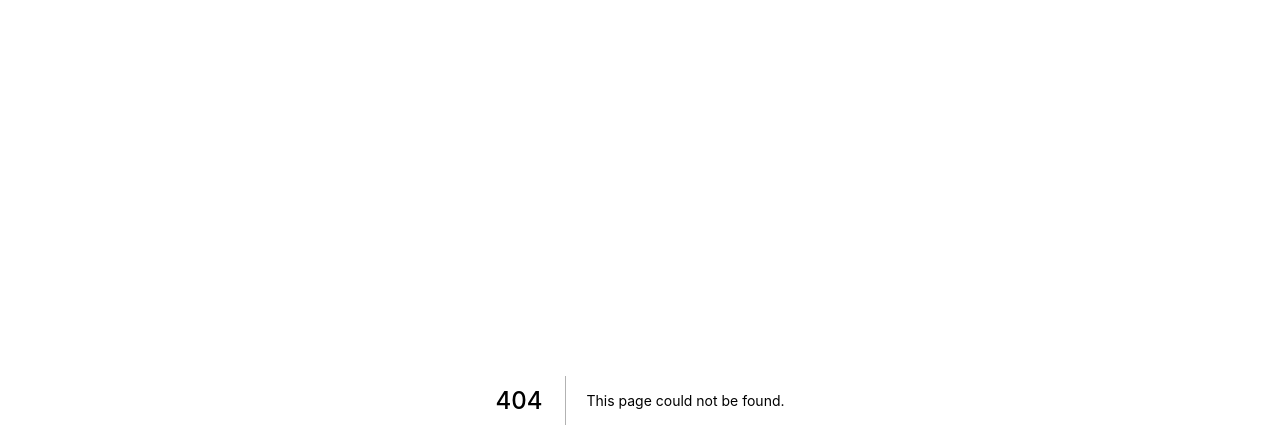
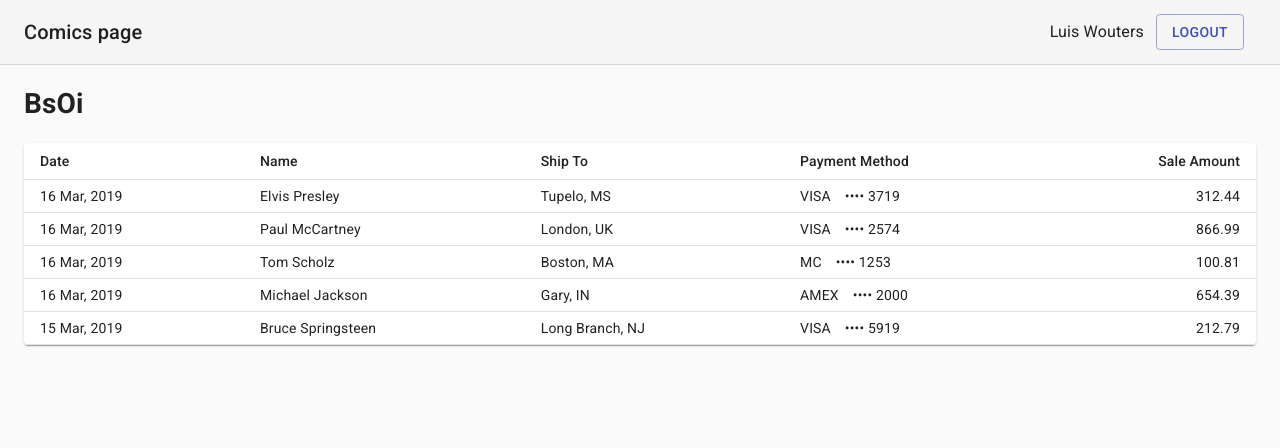
Before and after one commit to luiswouters/comics, a Next.js app: page /comics in a window 1280 px wide. Before the commit this address had no page. Shown: the top 448 px of the page. Built offline with nearby package versions, Linux system fonts and the light colour scheme.

Commit message:
Implementing material-ui and basic structure for login and comics page based on material-ui.

```diff
--- /dev/null
+++ b/pages/_document.js
@@ -0,0 +1,70 @@
+import Document, { Html, Head, Main, NextScript } from "next/document";
+import { ServerStyleSheets } from "@material-ui/core/styles";
+import theme from "../src/theme";
+
+export default class MyDocument extends Document {
+  render() {
+    return (
+      <Html lang="en">
+        <Head>
+          {/* PWA primary color */}
+          <meta name="theme-color" content={theme.palette.primary.main} />
+          <link
+            rel="stylesheet"
+            href="https://fonts.googleapis.com/css?family=Roboto:300,400,500,700&display=swap"
+          />
+        </Head>
+        <body>
+          <Main />
+          <NextScript />
+        </body>
+      </Html>
+    );
+  }
+}
+
+// `getInitialProps` belongs to `_document` (instead of `_app`),
+// it's compatible with server-side generation (SSG).
+MyDocument.getInitialProps = async (ctx) => {
+  // Resolution order
+  //
+  // On the server:
+  // 1. app.getInitialProps
+  // 2. page.getInitialProps
+  // 3. document.getInitialProps
+  // 4. app.render
+  // 5. page.render
+  // 6. document.render
+  //
+  // On the server with error:
+  // 1. document.getInitialProps
+  // 2. app.render
+  // 3. page.render
+  // 4. document.render
+  //
+  // On the client
+  // 1. app.getInitialProps
+  // 2. page.getInitialProps
+  // 3. app.render
+  // 4. page.render
+
+  // Render app and page and get the context of the page with collected side effects.
+  const sheets = new ServerStyleSheets();
+  const originalRenderPage = ctx.renderPage;
+
+  ctx.renderPage = () =>
+    originalRenderPage({
+      enhanceApp: (App) => (props) => sheets.collect(<App {...props} />),
+    });
+
+  const initialProps = await Document.getInitialProps(ctx);
+
+  return {
+    ...initialProps,
+    // Styles fragment is rendered after the app and page rendering finish.
+    styles: [
+      ...React.Children.toArray(initialProps.styles),
+      sheets.getStyleElement(),
+    ],
+  };
+};
--- /dev/null
+++ b/pages/comics.js
@@ -0,0 +1,173 @@
+import { Container, Link, Button } from "@material-ui/core";
+import AppBar from "@material-ui/core/AppBar";
+import Toolbar from "@material-ui/core/Toolbar";
+import Typography from "@material-ui/core/Typography";
+import CssBaseline from "@material-ui/core/CssBaseline";
+import { makeStyles } from "@material-ui/core/styles";
+import Grid from "@material-ui/core/Grid";
+import Paper from "@material-ui/core/Paper";
+import Table from "@material-ui/core/Table";
+import TableBody from "@material-ui/core/TableBody";
+import TableCell from "@material-ui/core/TableCell";
+import TableHead from "@material-ui/core/TableHead";
+import TableRow from "@material-ui/core/TableRow";
+
+function createData(id, date, name, shipTo, paymentMethod, amount) {
+  return { id, date, name, shipTo, paymentMethod, amount };
+}
+
+const useStyles = makeStyles((theme) => ({
+  "@global": {
+    ul: {
+      margin: 0,
+      padding: 0,
+      listStyle: "none",
+    },
+  },
+  appBar: {
+    borderBottom: `1px solid ${theme.palette.divider}`,
+  },
+  toolbar: {
+    flexWrap: "wrap",
+  },
+  toolbarTitle: {
+    flexGrow: 1,
+  },
+  link: {
+    margin: theme.spacing(1, 1.5),
+  },
+  heroContent: {
+    padding: theme.spacing(8, 0, 6),
+  },
+  cardHeader: {
+    backgroundColor:
+      theme.palette.type === "light"
+        ? theme.palette.grey[200]
+        : theme.palette.grey[700],
+  },
+  cardPricing: {
+    display: "flex",
+    justifyContent: "center",
+    alignItems: "baseline",
+    marginBottom: theme.spacing(2),
+  },
+  footer: {
+    borderTop: `1px solid ${theme.palette.divider}`,
+    marginTop: theme.spacing(8),
+    paddingTop: theme.spacing(3),
+    paddingBottom: theme.spacing(3),
+    [theme.breakpoints.up("sm")]: {
+      paddingTop: theme.spacing(6),
+      paddingBottom: theme.spacing(6),
+    },
+  },
+}));
+
+const rows = [
+  createData(
+    0,
+    "16 Mar, 2019",
+    "Elvis Presley",
+    "Tupelo, MS",
+    "VISA ⠀•••• 3719",
+    312.44
+  ),
+  createData(
+    1,
+    "16 Mar, 2019",
+    "Paul McCartney",
+    "London, UK",
+    "VISA ⠀•••• 2574",
+    866.99
+  ),
+  createData(
+    2,
+    "16 Mar, 2019",
+    "Tom Scholz",
+    "Boston, MA",
+    "MC ⠀•••• 1253",
+    100.81
+  ),
+  createData(
+    3,
+    "16 Mar, 2019",
+    "Michael Jackson",
+    "Gary, IN",
+    "AMEX ⠀•••• 2000",
+    654.39
+  ),
+  createData(
+    4,
+    "15 Mar, 2019",
+    "Bruce Springsteen",
+    "Long Branch, NJ",
+    "VISA ⠀•••• 5919",
+    212.79
+  ),
+];
+
+function Comics() {
+  const classes = useStyles();
+  return (
+    <>
+      <CssBaseline />
+      <AppBar
+        position="static"
+        color="default"
+        elevation={0}
+        className={classes.appBar}
+      >
+        <Toolbar className={classes.toolbar}>
+          <Typography
+            variant="h6"
+            color="inherit"
+            noWrap
+            className={classes.toolbarTitle}
+          >
+            Comics page
+          </Typography>
+          <Typography variant="body1" color="inherit" noWrap>
+            Luis Wouters
+          </Typography>
+          <Button
+            href="#"
+            color="primary"
+            variant="outlined"
+            className={classes.link}
+          >
+            Logout
+          </Button>
+        </Toolbar>
+      </AppBar>
+      <Container>
+        <h1>BsOi</h1>
+        <Paper className={classes.paper}>
+          <Table size="small">
+            <TableHead>
+              <TableRow>
+                <TableCell>Date</TableCell>
+                <TableCell>Name</TableCell>
+                <TableCell>Ship To</TableCell>
+                <TableCell>Payment Method</TableCell>
+                <TableCell align="right">Sale Amount</TableCell>
+              </TableRow>
+            </TableHead>
+            <TableBody>
+              {rows.map((row) => (
+                <TableRow key={row.id}>
+                  <TableCell>{row.date}</TableCell>
+                  <TableCell>{row.name}</TableCell>
+                  <TableCell>{row.shipTo}</TableCell>
+                  <TableCell>{row.paymentMethod}</TableCell>
+                  <TableCell align="right">{row.amount}</TableCell>
+                </TableRow>
+              ))}
+            </TableBody>
+          </Table>
+        </Paper>
+      </Container>
+    </>
+  );
+}
+
+export default Comics;
--- a/pages/index.js
+++ b/pages/index.js
@@ -1,4 +1,4 @@
-import Head from 'next/head'
+import Head from "next/head";
 
 export default function Home() {
   return (
@@ -54,7 +54,7 @@ export default function Home() {
           target="_blank"
           rel="noopener noreferrer"
         >
-          Powered by{' '}
+          Powered by{" "}
           <img src="/vercel.svg" alt="Vercel Logo" className="logo" />
         </a>
       </footer>
@@ -205,5 +205,5 @@ export default function Home() {
         }
       `}</style>
     </div>
-  )
+  );
 }
--- /dev/null
+++ b/src/theme.js
@@ -0,0 +1,22 @@
+import { createMuiTheme } from "@material-ui/core/styles";
+import { red } from "@material-ui/core/colors";
+
+// Create a theme instance.
+const theme = createMuiTheme({
+  palette: {
+    primary: {
+      main: "#556cd6",
+    },
+    secondary: {
+      main: "#19857b",
+    },
+    error: {
+      main: red.A400,
+    },
+    background: {
+      default: "#fff",
+    },
+  },
+});
+
+export default theme;
```
Also changed, not shown: pages/login.js (added, +118 -0 lines).
